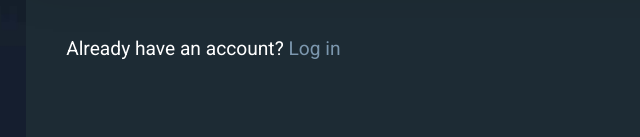
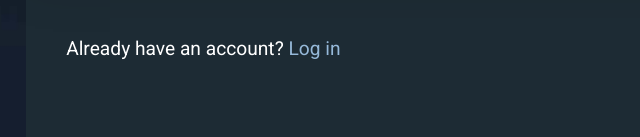
Before and after one commit to Berget1411/Sign-up-Form, a plain HTML site: page index.html in a window 1280 px wide. In both pictures the pointer is over the link "Log in". Shown: the part 660-797 px from the top of the page, 428-1068 px from the left. Drawn offline with Linux system fonts and the light colour scheme; a web font is replaced by a local one.

Commit message:
add hover effect on Log in anchortag

```diff
--- a/style.css
+++ b/style.css
@@ -123,3 +123,7 @@ form button:hover {
   text-decoration: none;
   color: #7c97ae;
 }
+
+#already-acc a:hover {
+  color: #96b9d9;
+}
```
